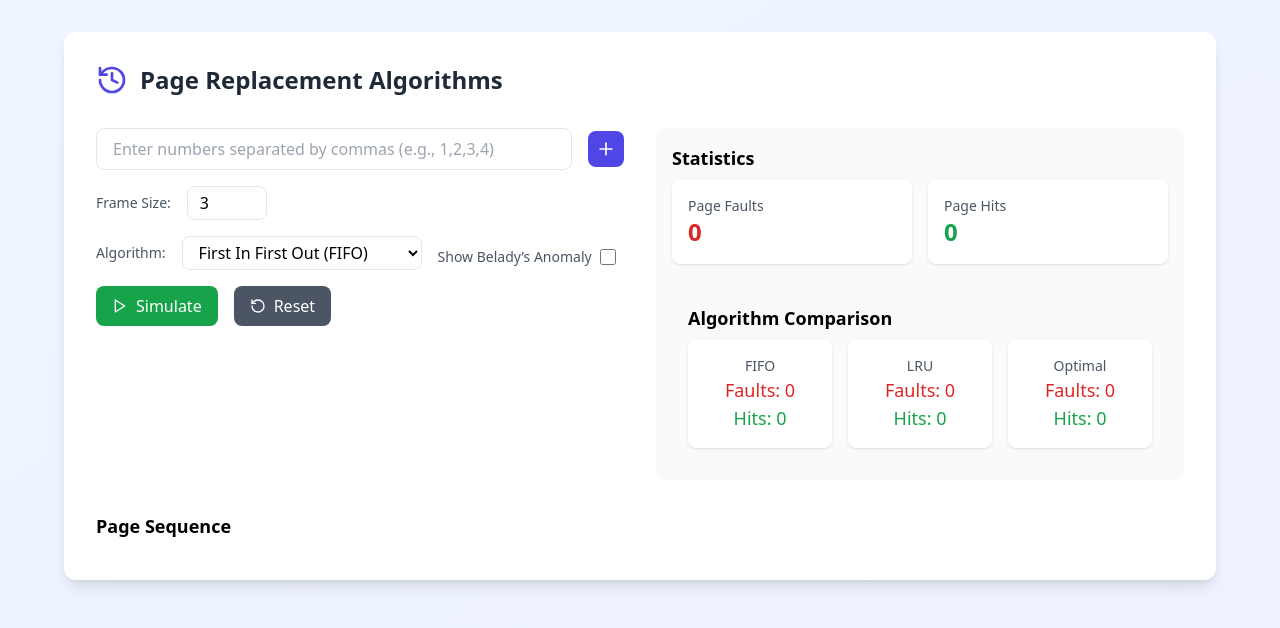
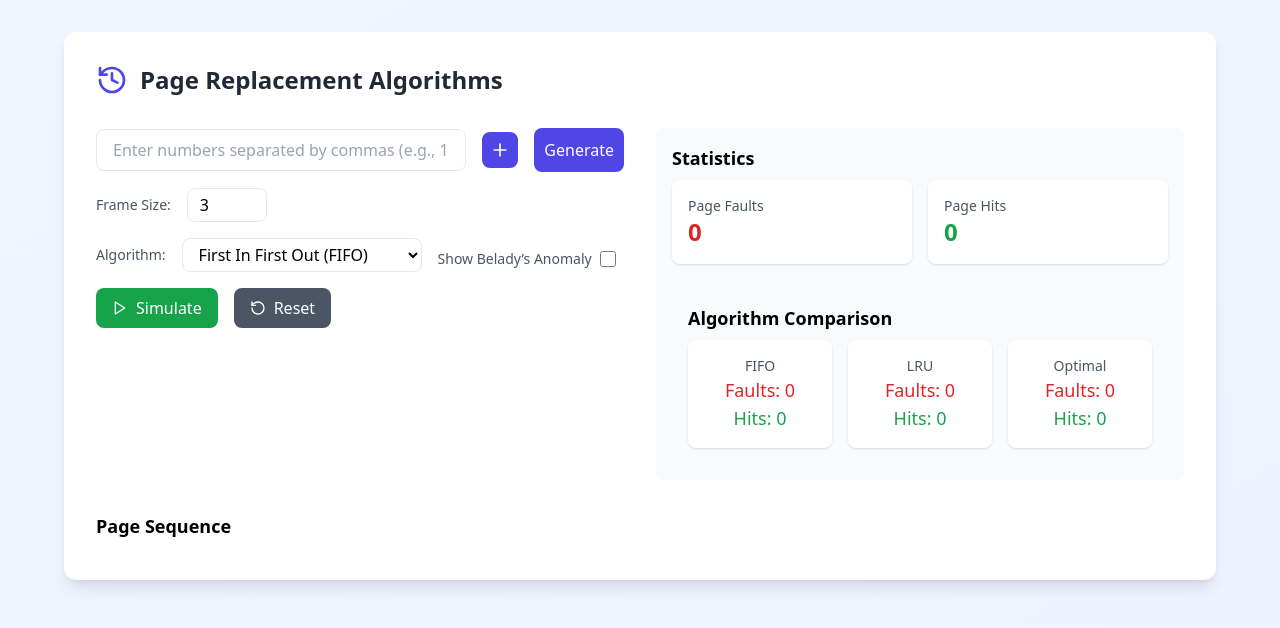
Before and after one commit to aradhyacp/Page-Replacement-Visualizer, a React (Vite) app: page / in a window 1280 px wide. Shown: the top 628 px of the page. Built offline with nearby package versions, Linux system fonts and the light colour scheme.

Commit message:
Added Generate btn

```diff
--- a/src/App.tsx
+++ b/src/App.tsx
@@ -1,6 +1,7 @@
 import React, { useState } from 'react';
 import { History, Plus, RotateCcw, Play } from 'lucide-react';
 import { suggestOptimalFrameSize } from './utils';
+import './App.css';
 interface PageFrame {
   page: number;
   timestamp: number;
@@ -73,8 +74,9 @@ function App() {
     LRU: { hits: 0, faults: 0 },
     Optimal: { hits: 0, faults: 0 },
   });
-  const processInput = () => {
-    const numbers = input
+  const processInput = (randomInput) => {
+    const inputToprocess = randomInput ?? input;
+    const numbers = inputToprocess
       .split(',')
       .map(num => parseInt(num.trim()))
       .filter(num => !isNaN(num));
@@ -207,6 +209,22 @@ function App() {
     return previousFrames.includes(currentPage);
   };
 
+  const genRandomRef = () =>{
+    console.log("gen random ref clicked");
+    let refArray = [];
+    const length = 6 + Math.floor(Math.random()*7)
+    console.log(length);
+    for (let i = 0; i < length; i++) {
+      let n = Math.floor(Math.random()*10);
+      refArray.push(n);
+    };
+    console.log(refArray);
+    refArray = refArray.join(',');
+    setInput(refArray);
+    console.log(`the upadte input ${refArray}`);
+    processInput(refArray);
+  };
+
   return (
     <div className="min-h-screen bg-gradient-to-br from-blue-50 to-indigo-50 p-8">
       <div className="max-w-6xl mx-auto">
@@ -234,6 +252,8 @@ function App() {
                 >
                   <Plus className="w-5 h-5" />
                 </button>
+                <button className='gen-btn'
+                  onClick={genRandomRef}>Generate</button>
               </div>
 
               <div className="flex gap-4 items-center">
```
